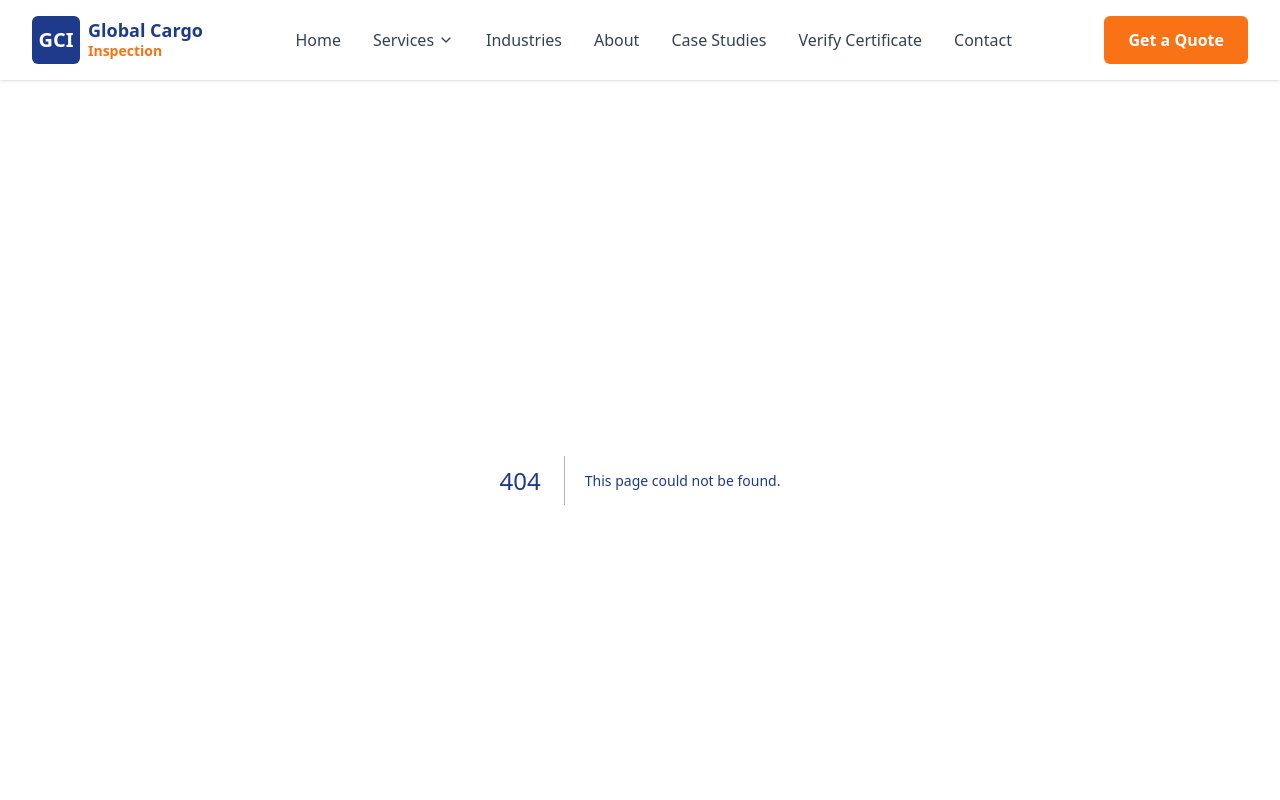
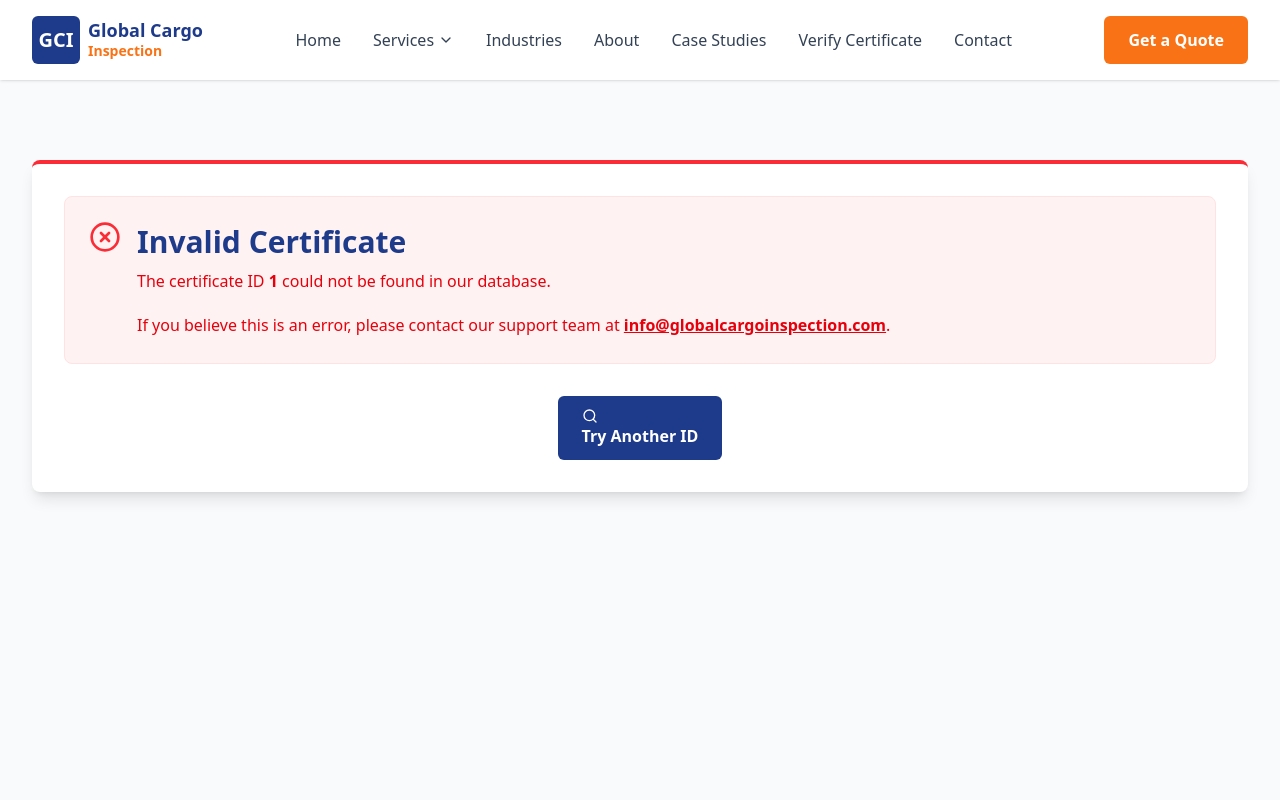
Before and after one commit to Markcarrod/global-cargo-inspection, a Next.js app: page /verify/document/1 in a window 1280 px wide. Before the commit this address had no page. Shown: the top 800 px of the page. Built offline with nearby package versions, Linux system fonts and the light colour scheme.

Commit message:
Update verification data and routes

```diff
--- /dev/null
+++ b/app/lib/verificationData.ts
@@ -0,0 +1,51 @@
+export type VerificationStatus = 'valid' | 'expired' | 'revoked';
+
+export interface VerificationRecord {
+    status: VerificationStatus;
+    client: string;
+    product: string;
+    date: string;
+    inspector: string;
+    pdfUrl?: string;
+}
+
+export const VERIFICATION_DB: Record<string, VerificationRecord> = {
+    'GCI-2025-4492': {
+        status: 'valid',
+        client: 'TechImport Solutions',
+        product: 'Consumer Electronics (Batch A-22)',
+        date: '2025-01-10',
+        inspector: 'James W.',
+        pdfUrl: '/certificates/sample_report.pdf'
+    },
+    'GCI-2024-8821': {
+        status: 'valid',
+        client: 'Global Textiles Ltd',
+        product: 'Cotton Fabrics Shipment',
+        date: '2024-11-05',
+        inspector: 'Sarah M.'
+    },
+    'GCI-2023-1102': {
+        status: 'expired',
+        client: 'MegaConstruct Inc',
+        product: 'Steel Beams',
+        date: '2023-05-20',
+        inspector: 'David C.'
+    },
+    'GCI-3495PSI-0426': {
+        status: 'valid',
+        client: 'Global Trade Corp',
+        product: 'PRE-SHIPMENT INSPECTION',
+        date: '2026-01-25',
+        inspector: 'GCI Team',
+        pdfUrl: '/certificates/GCI-3495PSI-0426.pdf'
+    },
+    'GCI-201LS-8003': {
+        status: 'valid',
+        client: 'Lab Services Inc',
+        product: 'CERTIFICATE OF ANALYSIS',
+        date: '2026-01-26',
+        inspector: 'Dr. Sarah J.',
+        pdfUrl: '/certificates/GCI-201LS-8003.pdf'
+    }
+};
--- /dev/null
+++ b/app/verify/document/[id]/page.tsx
@@ -0,0 +1,125 @@
+import { VERIFICATION_DB } from '@/app/lib/verificationData';
+import { CheckCircle, XCircle, AlertTriangle, FileText, Calendar, User, Download, Search } from 'lucide-react';
+import Link from 'next/link';
+import { notFound } from 'next/navigation';
+
+export default function DocumentVerificationPage({ params }: { params: { id: string } }) {
+    const id = params.id;
+    const data = VERIFICATION_DB[id];
+
+    if (!data) {
+        return (
+            <div className="bg-neutral-light min-h-screen pt-20 pb-12">
+                <div className="container-custom max-w-3xl">
+                    <div className="bg-white rounded-lg shadow-lg p-8 border-t-4 border-red-500">
+                        <div className="bg-red-50 p-6 rounded-lg border border-red-100 flex items-start gap-4">
+                            <XCircle className="w-8 h-8 text-red-500 flex-shrink-0" />
+                            <div>
+                                <h3 className="text-lg font-bold text-red-800 mb-1">Invalid Certificate</h3>
+                                <p className="text-red-600">
+                                    The certificate ID <strong>{id}</strong> could not be found in our database.
+                                </p>
+                                <p className="text-sm text-red-600 mt-4">
+                                    If you believe this is an error, please contact our support team at <a href="mailto:info@globalcargoinspection.com" className="underline font-bold">info@globalcargoinspection.com</a>.
+                                </p>
+                            </div>
+                        </div>
+                        <div className="mt-8 text-center">
+                            <Link href="/verify" className="btn-secondary py-3 px-6 inline-flex items-center">
+                                <Search className="w-4 h-4 mr-2" />
+                                Try Another ID
+                            </Link>
+                        </div>
+                    </div>
+                </div>
+            </div>
+        );
+    }
+
+    return (
+        <div className="bg-neutral-light min-h-screen pt-20 pb-12">
+            <div className="container-custom max-w-3xl">
+                <div className="bg-white rounded-lg shadow-lg p-8">
+                    <div className={`border-t-4 pt-6 ${data.status === 'valid' ? 'border-green-500' : 'border-yellow-500'}`}>
+                        <div className="space-y-6">
+                            <div className="flex items-center gap-3">
+                                {data.status === 'valid' ? (
+                                    <CheckCircle className="w-10 h-10 text-green-500" />
+                                ) : (
+                                    <AlertTriangle className="w-10 h-10 text-yellow-500" />
+                                )}
+                                <div>
+                                    <h2 className="text-2xl font-bold text-primary-navy">
+                                        {data.status === 'valid' ? 'Valid Certificate' : 'Certificate Expired'}
+                                    </h2>
+                                    <p className="text-gray-500 text-sm">ID: {id}</p>
+                                </div>
+                            </div>
+
+                            <div className="bg-gray-50 rounded-lg p-6 border border-gray-200">
+                                <h3 className="text-sm font-bold text-gray-400 uppercase tracking-wider mb-4">Inspection Details</h3>
+                                <div className="grid grid-cols-1 md:grid-cols-2 gap-y-6 gap-x-8">
+                                    <div className="flex items-start gap-3">
+                                        <User className="w-5 h-5 text-gray-400 mt-0.5" />
+                                        <div>
+                                            <span className="block text-xs text-gray-500">Client</span>
+                                            <span className="font-semibold text-primary-navy">{data.client}</span>
+                                        </div>
+                                    </div>
+                                    <div className="flex items-start gap-3">
+                                        <FileText className="w-5 h-5 text-gray-400 mt-0.5" />
+                                        <div>
+                                            <span className="block text-xs text-gray-500">Product / Service</span>
+                                            <span className="font-semibold text-primary-navy">{data.product}</span>
+                                        </div>
+                                    </div>
+                                    <div className="flex items-start gap-3">
+                                        <Calendar className="w-5 h-5 text-gray-400 mt-0.5" />
+                                        <div>
+                                            <span className="block text-xs text-gray-500">Issue Date</span>
+                                            <span className="font-semibold text-primary-navy">{data.date}</span>
+                                        </div>
+                                    </div>
+                                    <div className="flex items-start gap-3">
+                                        <CheckCircle className="w-5 h-5 text-gray-400 mt-0.5" />
+                                        <div>
+                                            <span className="block text-xs text-gray-500">Inspector</span>
+                                            <span className="font-semibold text-primary-navy">{data.inspector}</span>
+                                        </div>
+                                    </div>
+                                </div>
+                            </div>
+
+                            {data.pdfUrl && (
+                                <div className="flex justify-center flex-col gap-4 text-center">
+                                    <a
+                                        href={data.pdfUrl}
+                                        target="_blank"
+                                        rel="noopener noreferrer"
+                                        className="btn-primary py-3 px-6 flex items-center justify-center rounded-lg shadow-md hover:shadow-lg transition-all"
+                                    >
+                                        <Download className="w-5 h-5 mr-2" />
+                                        View Full Report (PDF)
+                                    </a>
+                                </div>
+                            )}
+
+                            <div className="text-center pt-2">
+                                <p className="text-sm text-gray-500">
+                                    This certificate validates that the inspection was carried out according to GCI standards.
+                                </p>
+                            </div>
+
+                            <div className="border-t border-gray-100 pt-6 mt-6 text-center">
+                                <Link href="/verify" className="text-sm text-gray-500 hover:text-primary-navy flex items-center justify-center gap-1">
+                                    <Search className="w-3 h-3" />
+                                    Verify another certificate
+                                </Link>
+                            </div>
+                        </div>
+                    </div>
+                </div>
+            </div>
+        </div>
+    );
+}
--- a/app/verify/page.tsx
+++ b/app/verify/page.tsx
@@ -4,36 +4,12 @@ import { useState } from 'react';
 import { Search, Loader2, CheckCircle, XCircle, AlertTriangle, FileText, Calendar, User, Download } from 'lucide-react';
 import Link from 'next/link';
 
-// Mock Data for verification
-const MOCK_DB: Record<string, { status: 'valid' | 'expired' | 'revoked'; client: string; product: string; date: string; inspector: string; pdfUrl?: string }> = {
-    'GCI-2025-4492': {
-        status: 'valid',
-        client: 'TechImport Solutions',
-        product: 'Consumer Electronics (Batch A-22)',
-        date: '2025-01-10',
-        inspector: 'James W.',
-        pdfUrl: '/certificates/sample_report.pdf'
-    },
-    'GCI-2024-8821': {
-        status: 'valid',
-        client: 'Global Textiles Ltd',
-        product: 'Cotton Fabrics Shipment',
-        date: '2024-11-05',
-        inspector: 'Sarah M.'
-    },
-    'GCI-2023-1102': {
-        status: 'expired',
-        client: 'MegaConstruct Inc',
-        product: 'Steel Beams',
-        date: '2023-05-20',
-        inspector: 'David C.'
-    }
-};
+import { VERIFICATION_DB, VerificationRecord } from '@/app/lib/verificationData';
 
 export default function VerifyPage() {
     const [certId, setCertId] = useState('');
     const [loading, setLoading] = useState(false);
-    const [result, setResult] = useState<null | { id: string; data?: typeof MOCK_DB[string]; error?: string }>(null);
+    const [result, setResult] = useState<null | { id: string; data?: VerificationRecord; error?: string }>(null);
 
     const handleVerify = (e: React.FormEvent) => {
         e.preventDefault();
@@ -45,7 +21,7 @@ export default function VerifyPage() {
         // Simulate network delay
         setTimeout(() => {
             const id = certId.trim().toUpperCase();
-            const data = MOCK_DB[id];
+            const data = VERIFICATION_DB[id];
 
             if (data) {
                 setResult({ id, data });
```
Also changed, not shown: 2 other files (tests, documents, lock files or other folders).
